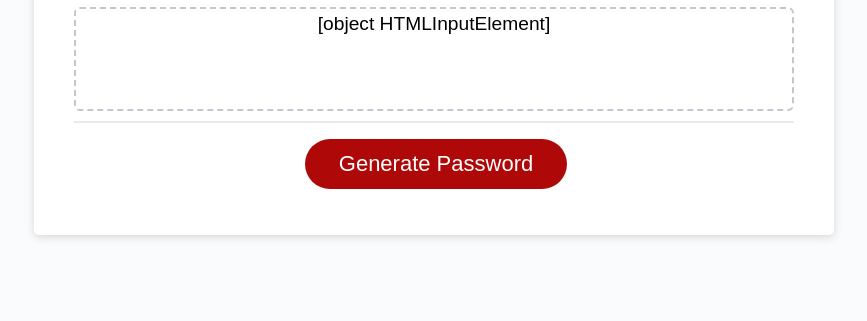
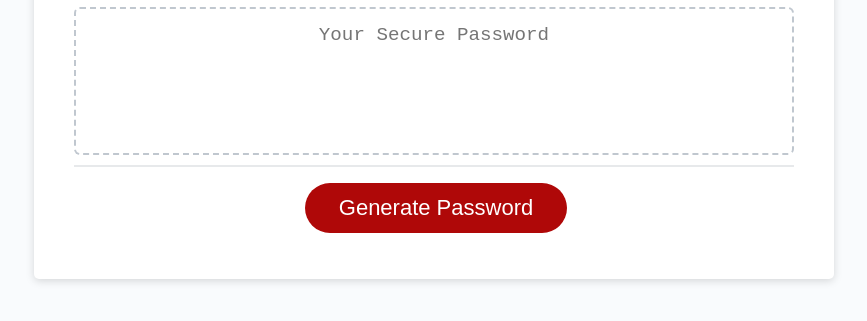
Before and after one commit to Erock42/Challenge-3-EK, a plain HTML site: page index.html in a window 1280 px wide. Shown: the part 241-562 px from the top of the page, without its empty margins (206-1073 px from the left). Drawn offline with Linux system fonts and the light colour scheme.

Commit message:
finally got placeholder to work

```diff
--- a/assets/css/style.css
+++ b/assets/css/style.css
@@ -53,22 +53,6 @@ header {
 .card-body {
   min-height: 100px;
 }
-
-input {
-  padding: 20px;
-  user-select: none;
-  height: 50px;
-  width: 400px;
-  border-radius: 6px;
-  border: none;
-  border: 2px solid black;
-  outline: none;
-  font-size: 22px;
-  }
-
- input::placeholder{
-   font-size: 25px;
-  }
 
 .card-footer {
   text-align: center;
--- a/assets/java/script.js
+++ b/assets/java/script.js
@@ -17,9 +17,8 @@ var passwordText = document.querySelector("#password");
 // Get references to the #generate element
 var generateBtn = document.querySelector("#generate");
 
-// Write password to the #password input
 
-  passwordText.value = password;
+
 
 // Add event listener to generate button
 generateBtn.addEventListener("click", writePassword);
--- a/index.html
+++ b/index.html
@@ -1,3 +1,4 @@
+
 <!DOCTYPE html>
 <html lang="en">
   <head>
@@ -17,7 +18,12 @@
           <h2>Generate a Password</h2>
         </div>
         <div class="card-body">
-          <input type="text" name="" placeholder="Your Secure Password" id="password" readonly>
+          <textarea
+            readonly
+            id="password"
+            placeholder="Your Secure Password"
+            aria-label="Generated Password"
+          ></textarea>
         </div>
         <div class="card-footer">
           <button id="generate" class="btn">Generate Password</button>
```
